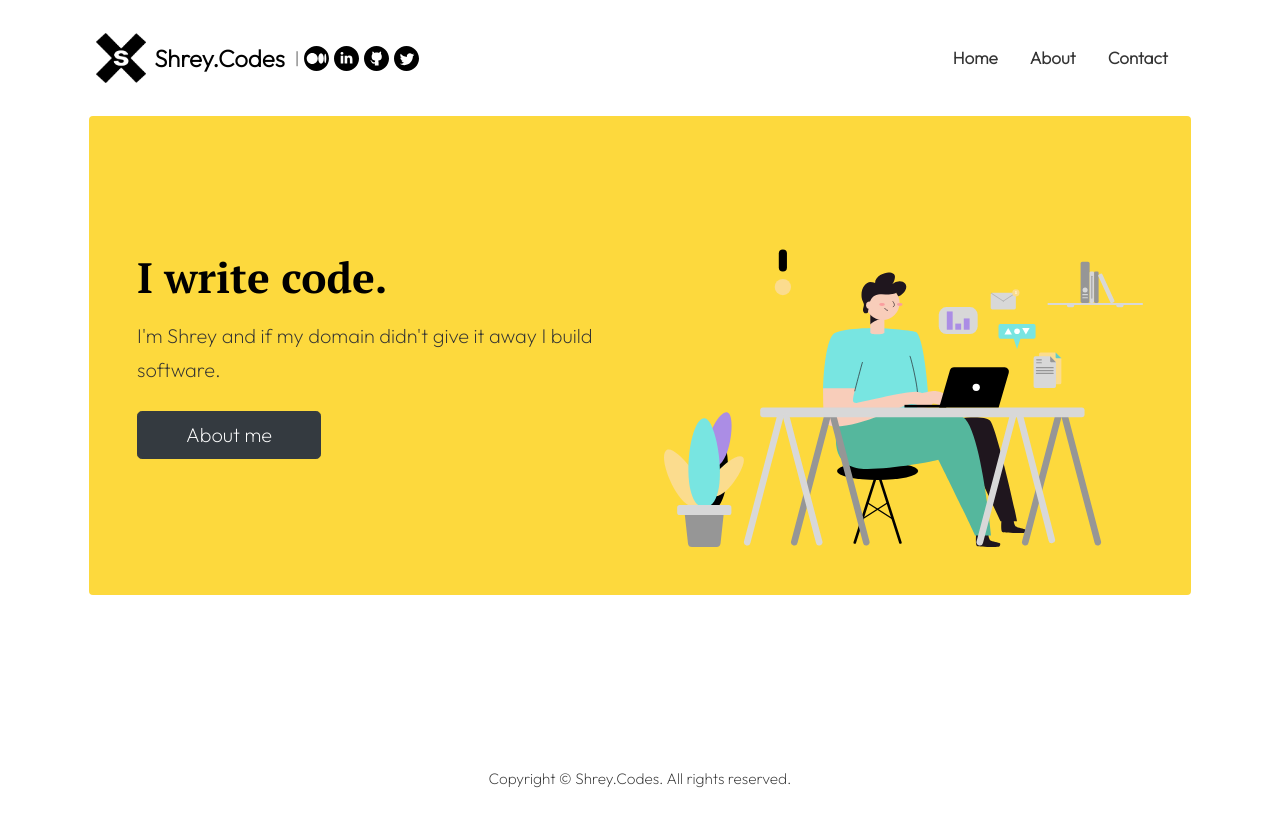
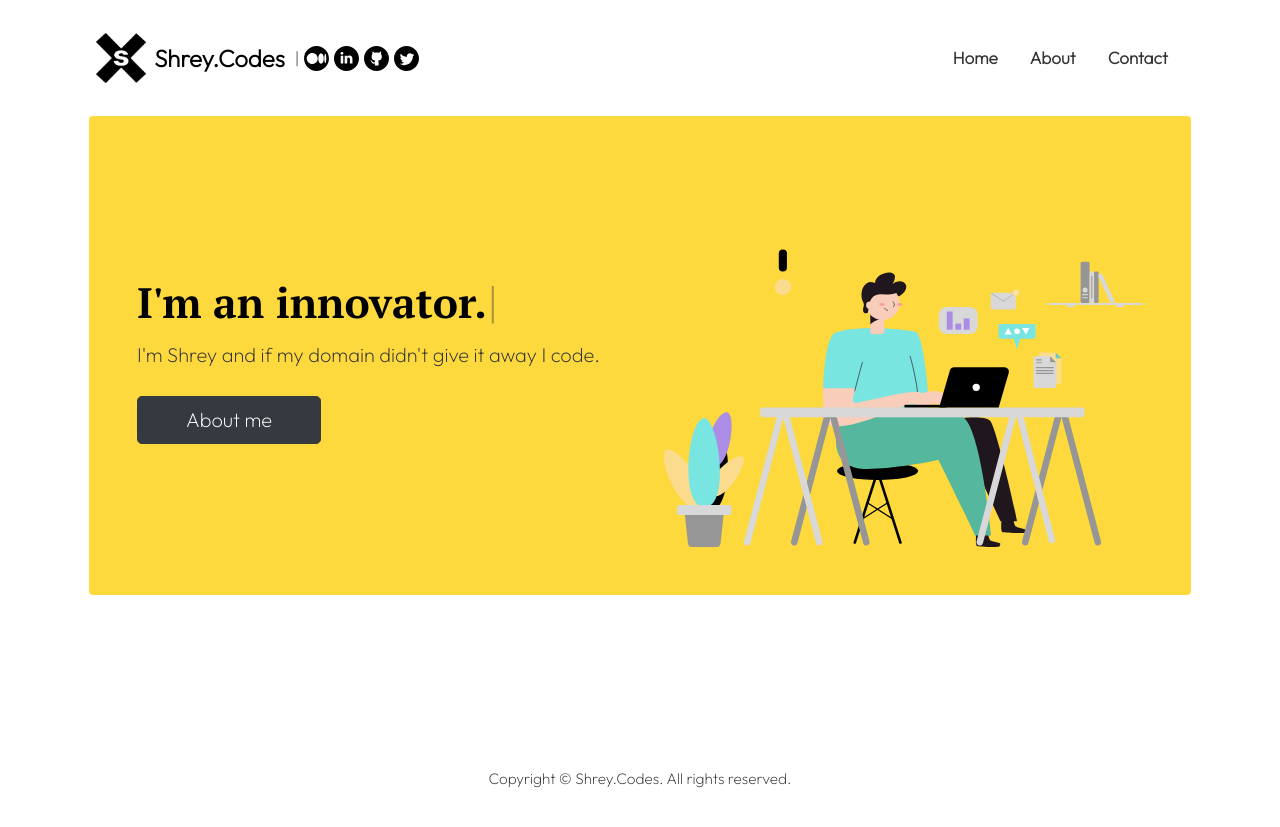
Before and after one commit to shreykavi/shreykavi.github.io, a Jekyll site: the page built from index.html, in a window 1280 px wide. Shown: the top 827 px of the page. Built offline with Jekyll 4.4.1, drawn with Linux system fonts in a browser that asks for light colours; the list of posts is cut into pages by our own code.

Commit message:
Intro animate texts

```diff
--- a/assets/css/custom.css
+++ b/assets/css/custom.css
@@ -4,3 +4,7 @@
 ================================================== */
 
 body {}
+
+.typed-cursor {
+    font-size: 2.5em;
+}
--- a/index.html
+++ b/index.html
@@ -7,11 +7,32 @@
 <!-- Home Intro
 ================================================== -->
 {% if page.url == "/" %}
+<script src="https://cdn.jsdelivr.net/npm/typed.js@latest/lib/typed.min.js"></script>
+<script type="module">
+  var typed = new Typed("#typed", {
+    strings: [
+      "I",
+      "I'm an engineer.",
+      "I'm an innovator.",
+      "I'm a problem solver.",
+      "I'm a developer.",
+      "I write code.",
+    ],
+    typeSpeed: 50,
+    backSpeed: 75,
+    backDelay: 2000,
+    smartBackspace: true, // this is a default
+    loop: true,
+    autoInsertCss: true,
+  });
+</script>
+
 <div class="rounded mb-5 hero">
   <div class="row align-items-center justify-content-between">
     <div class="col-md-6">
-      <h1 class="font-weight-bold mb-3 serif-font">I write code.</h1>
-      <p class="lead mb-4">I'm Shrey and if my domain didn't give it away I build software.</p>
+      <!-- <h1 class="font-weight-bold mb-3 serif-font">I write code.</h1> -->
+      <h1 class="font-weight-bold mb-3 serif-font" id="typed" style="display: inline;">I</h1>
+      <p class="lead mb-4">I'm Shrey and if my domain didn't give it away I code.</p>
       <!-- <p class="lead mb-4">My name is Shrey and I'm here to share with you my knowledge and experience of over 10 years of monetizing my blog.</p> -->
       <a href="{{site.baseurl}}/about" class="btn btn-dark text-white px-5 btn-lg">About me</a>
     </div>
```
Also changed, not shown: README.md. Lines whose indentation alone changed are shown as unchanged.
